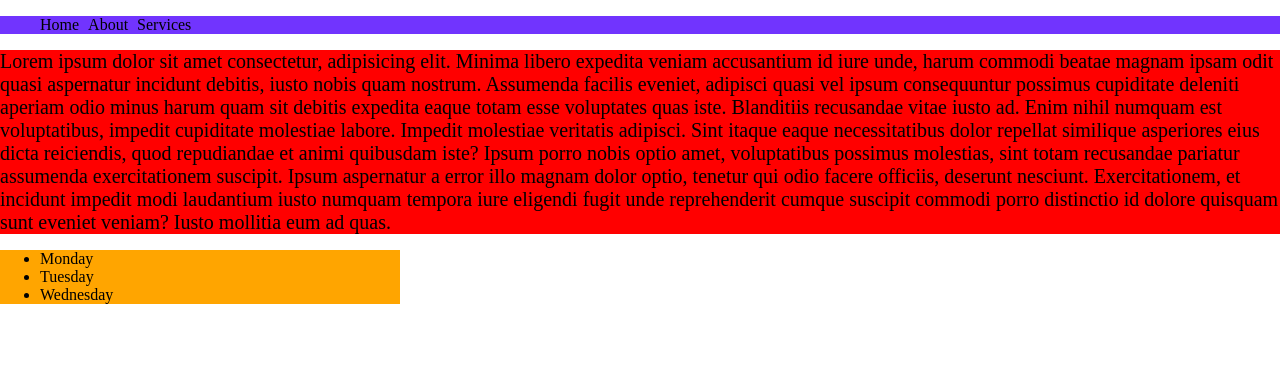
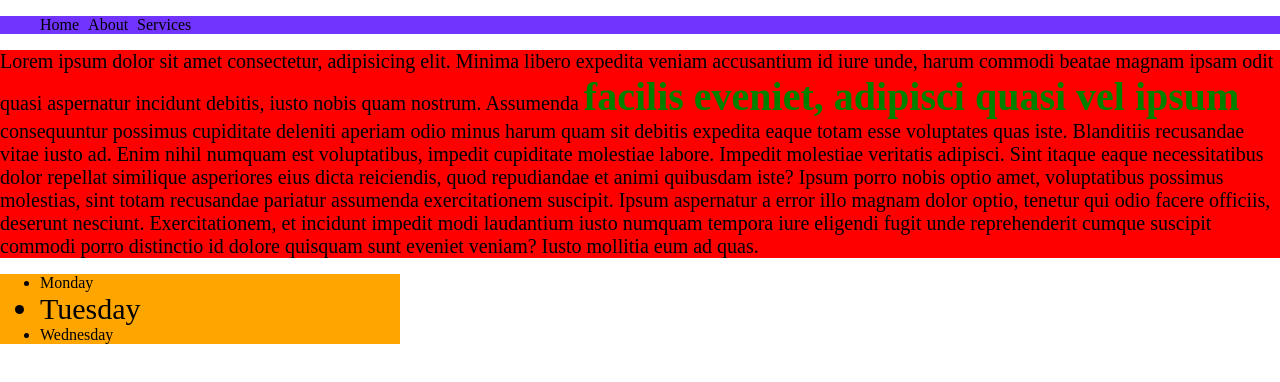
Before and after one commit to otienosteve/prepWed, a plain HTML site: page index.html in a window 1280 px wide. Drawn offline with Linux system fonts and the light colour scheme.

Commit message:
added spans

```diff
--- a/index.html
+++ b/index.html
@@ -23,7 +23,7 @@
 </div>
 <div class="nav para" id="paranav">
     <p>Lorem ipsum dolor sit amet consectetur, adipisicing elit. Minima libero expedita veniam accusantium id iure unde, harum commodi beatae magnam ipsam odit quasi aspernatur incidunt debitis, iusto nobis quam nostrum.
-    Assumenda facilis eveniet, adipisci quasi vel ipsum consequuntur possimus cupiditate deleniti aperiam odio minus harum quam sit debitis expedita eaque totam esse voluptates quas iste. Blanditiis recusandae vitae iusto ad.
+    Assumenda <span class="bolded"> facilis eveniet, adipisci quasi vel ipsum</span> consequuntur possimus cupiditate deleniti aperiam odio minus harum quam sit debitis expedita eaque totam esse voluptates quas iste. Blanditiis recusandae vitae iusto ad.
     Enim nihil numquam est voluptatibus, impedit cupiditate molestiae labore. Impedit molestiae veritatis adipisci. Sint itaque eaque necessitatibus dolor repellat similique asperiores eius dicta reiciendis, quod repudiandae et animi quibusdam iste?
     Ipsum porro nobis optio amet, voluptatibus possimus molestias, sint totam recusandae pariatur assumenda exercitationem suscipit. Ipsum aspernatur a error illo magnam dolor optio, tenetur qui odio facere officiis, deserunt nesciunt.
     Exercitationem, et incidunt impedit modi laudantium iusto numquam tempora iure eligendi fugit unde reprehenderit cumque suscipit commodi porro distinctio id dolore quisquam sunt eveniet veniam? Iusto mollitia eum ad quas.</p>
@@ -31,7 +31,7 @@
 <div id="mylist">
     <ul>
         <li>Monday</li>
-        <li>Tuesday</li>
+       <span class="tue"> <li>Tuesday</li></span>
         <li>Wednesday</li>
     </ul>
 </div>
--- a/style.css
+++ b/style.css
@@ -5,6 +5,14 @@
 .nav ul li{
     display:inline-flex;
     margin-right:5px;
+}
+.bolded{
+    font-weight: bolder;
+    font-size: 40px;
+    color:green;
+}
+.tue{
+    font-size: 30px;
 }
 body{
     margin:0;
```
